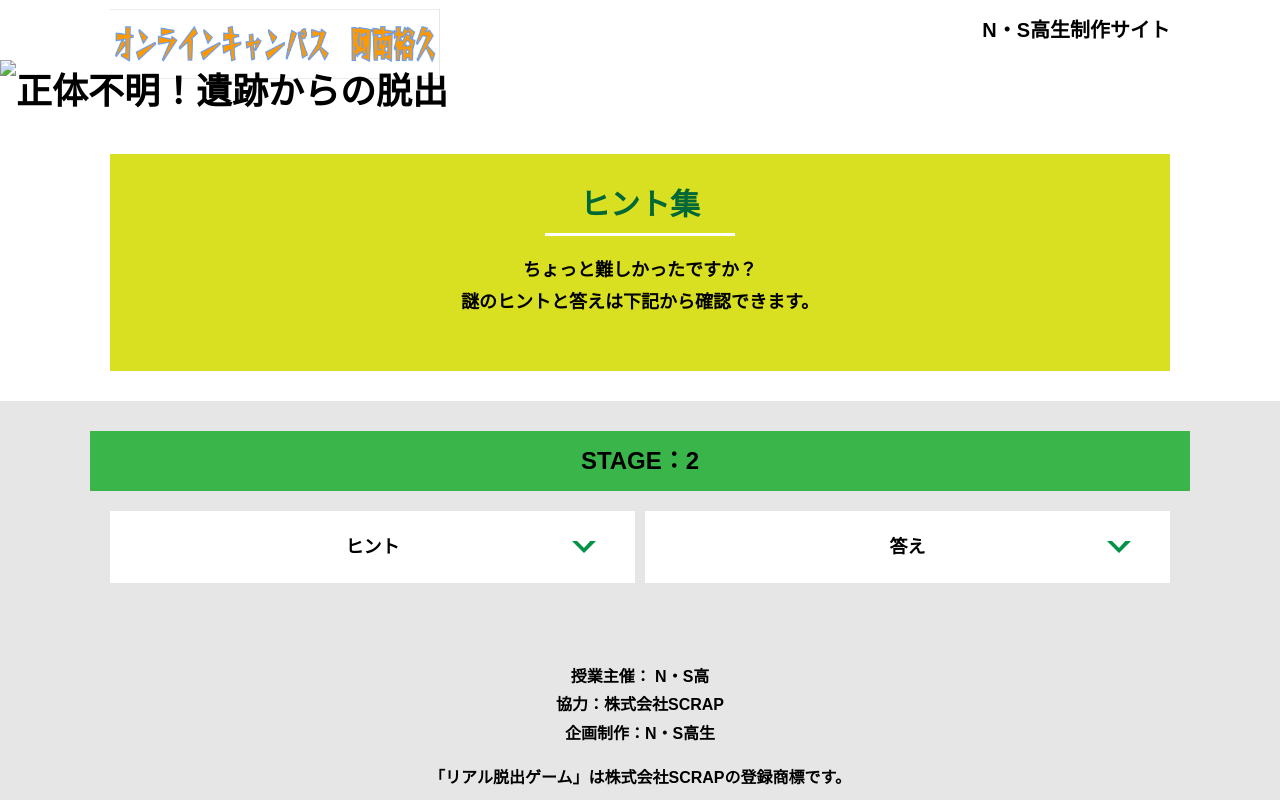
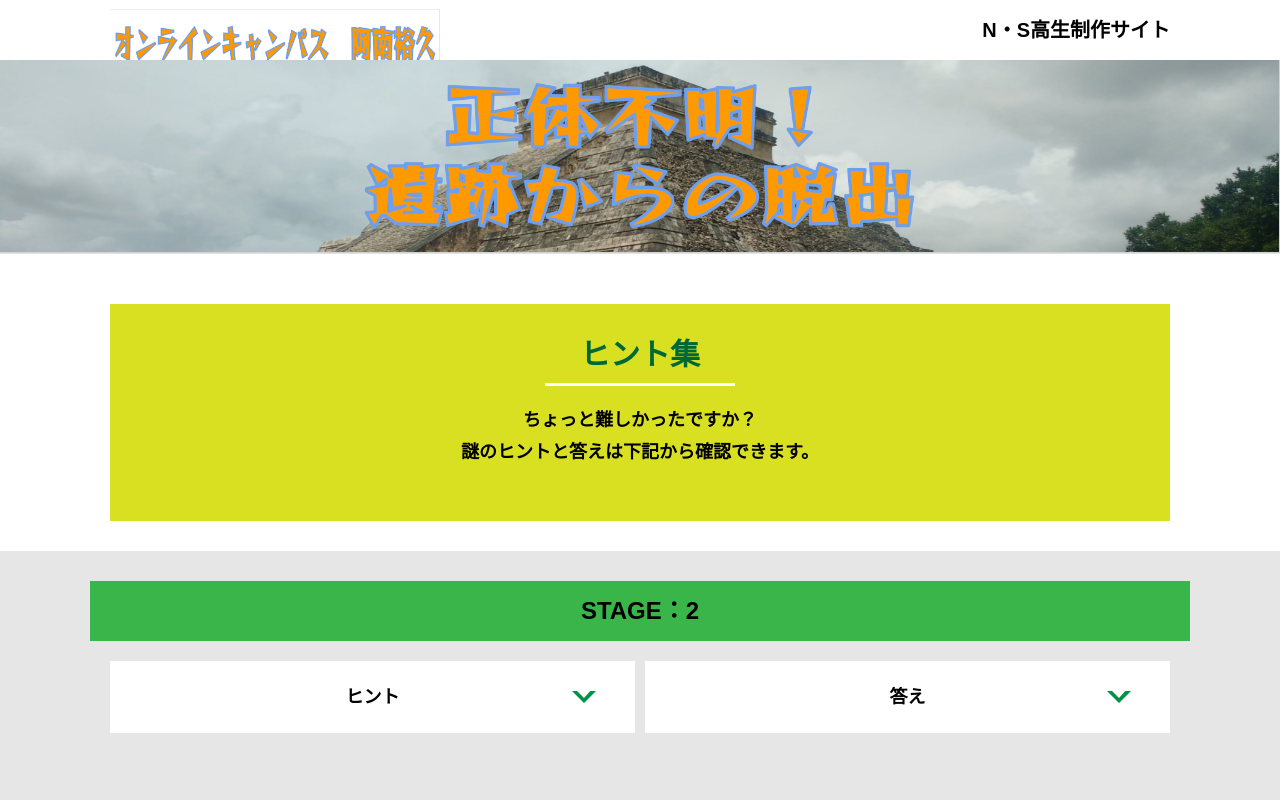
Before and after one commit to student-hirohisa/alpha-online-ananhirohisa, a plain HTML site: page hint2.html in a window 1280 px wide. Shown: the top 800 px of the page. Drawn offline with Linux system fonts and the light colour scheme.

Commit message:
Update hint2.html

```diff
--- a/hint2.html
+++ b/hint2.html
@@ -23,7 +23,7 @@
   </header>
   <main class="main hint-page">
     <!-- タイトルエリア　ここから -->
-    <h1 class="main-title"><img src="assets/images/ヘッダー.png" alt="正体不明！遺跡からの脱出"></h1>
+    <h1 class="main-title"><img src="assets/images/header.png" alt="正体不明！遺跡からの脱出"></h1>
     <!-- タイトルエリア　ここまで -->
     <section class="section">
       <div class="container">
```
